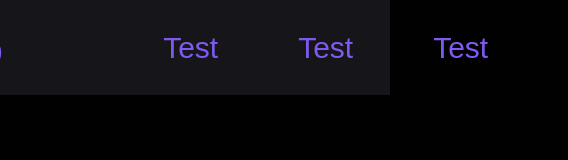
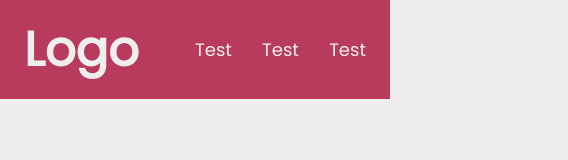
Before and after one commit to omarnazih/Cool-Nav, a plain HTML site: page index.html in a window 390 px wide. Shown: the whole page, 568 px wide, since content can reach past the window. Drawn offline with Linux system fonts and the light colour scheme.

Commit message:
responsive update

```diff
--- a/index.html
+++ b/index.html
@@ -7,14 +7,14 @@
   <title>Cool Nav</title>
 </head>
 <body>
+
   <nav>
+    <p class="logo">Logo</p>
 
-    <p class="logo container">Logo</p>
-
-    <ul class="nav-items container">
-      <li><a href="#" target="_blank" rel="noopener noreferrer"></a>Test</li>
-      <li><a href="#" target="_blank" rel="noopener noreferrer"></a>Test</li>
-      <li><a href="#" target="_blank" rel="noopener noreferrer"></a>Test</li>
+    <ul class="nav-items">
+      <li><a href="#" target="_blank"></a>Test</li>
+      <li><a href="#" target="_blank"></a>Test</li>
+      <li><a href="#" target="_blank"></a>Test</li>
     </ul>
   </nav>
 
--- a/style.css
+++ b/style.css
@@ -1,4 +1,13 @@
 /* No CSS *//*# sourceMappingURL=style.css.map */
+@import url('https://fonts.googleapis.com/css2?family=Playfair+Display&family=Poppins&display=swap');
+
+:root{
+  --clr-yellow-main : #f9ed69;
+  --clr-orange-second : #f08a5d;
+  --clr-red-thr : #b83b5e;
+  --clr-purple-frth : #6a2c70;
+  --clr-white: #eeeeee;
+}
 
 *{
   padding: 0;
@@ -6,47 +15,42 @@
   box-sizing: border-box;
 }
 
-@import url('https://fonts.googleapis.com/css2?family=Playfair+Display&family=Poppins&display=swap');
+a{
+  text-decoration: none;
+}
+
+li{
+  list-style: none;
+}
 
 body{
    font-family: 'Poppins', sans-serif;
-   color: #7f5af0;
-   background-color: #010101;
-}
-
-.logo{
-  font-family: 'Playfair Display', serif;
-  font-size: 48px;
-}
-
-.container{
-  max-width: 1440px;
-  margin: 0 auto;
-  padding: 0 5rem;
+   font-size: 18px;
+   color: var(--clr-white);
+   background-color:var( --clr-white);
 }
 
 nav{
   display: flex;
-  justify-content: center;
+  justify-content: space-between;
   align-items: center;
-  padding: 20px 0;
-  background-color: #16161a;
+  padding: 0.852rem 1.5rem;
+  background-color:var(--clr-red-thr);
 }
 
-li{
-  list-style: none;
-  font-size: 30px;
+nav .logo{
+  font-size: 48px;
+  font-weight: 700;
+  flex: 1;
 }
 
-li:not(:last-child){
-  margin-right: 5rem;
-}
-a{
-  text-decoration: none;
+.nav-items{
+  display: flex;
+  justify-content: space-between;
+  align-items: center;
+  flex: 1;
 }
 
-ul{
-  display: flex;
-  flex: 1;
-  justify-content: flex-end;
-}
+/* .nav-items li:not(:last-child){
+  margin-right: 1rem;
+} */
```
